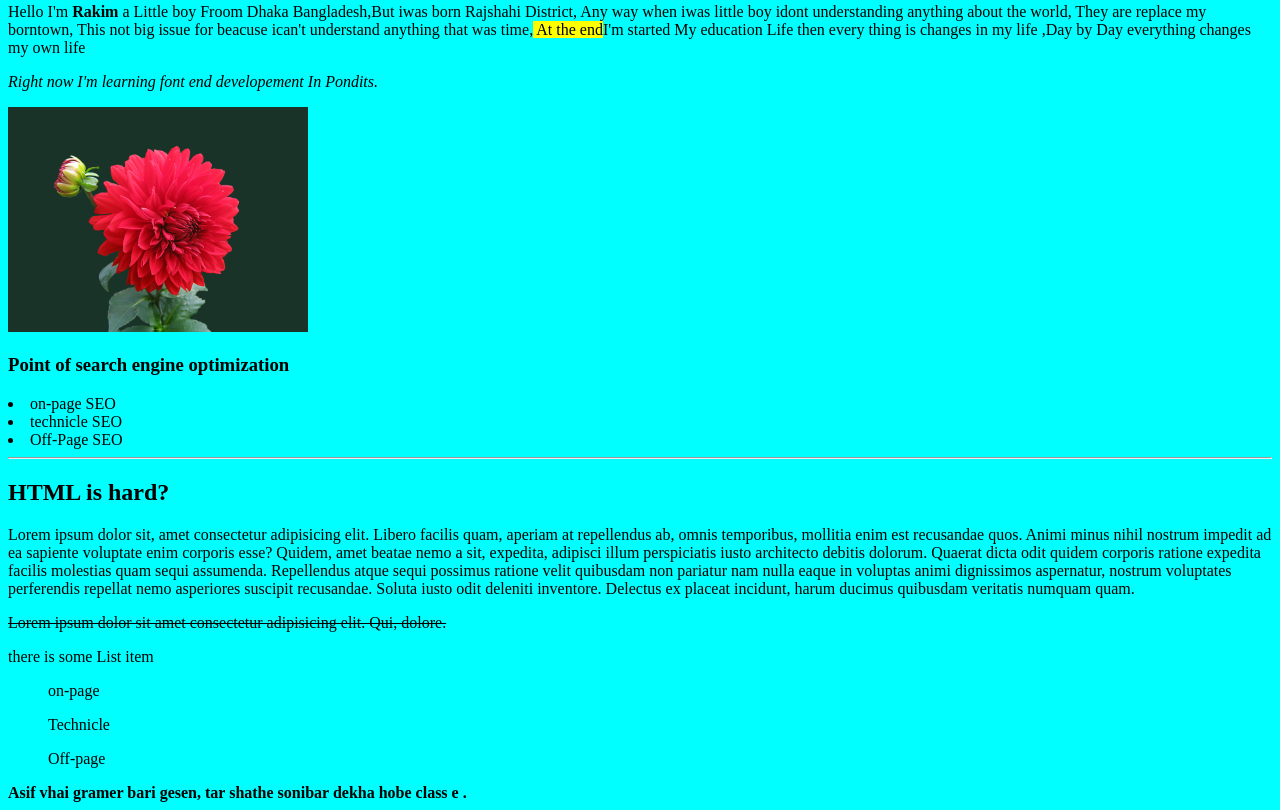
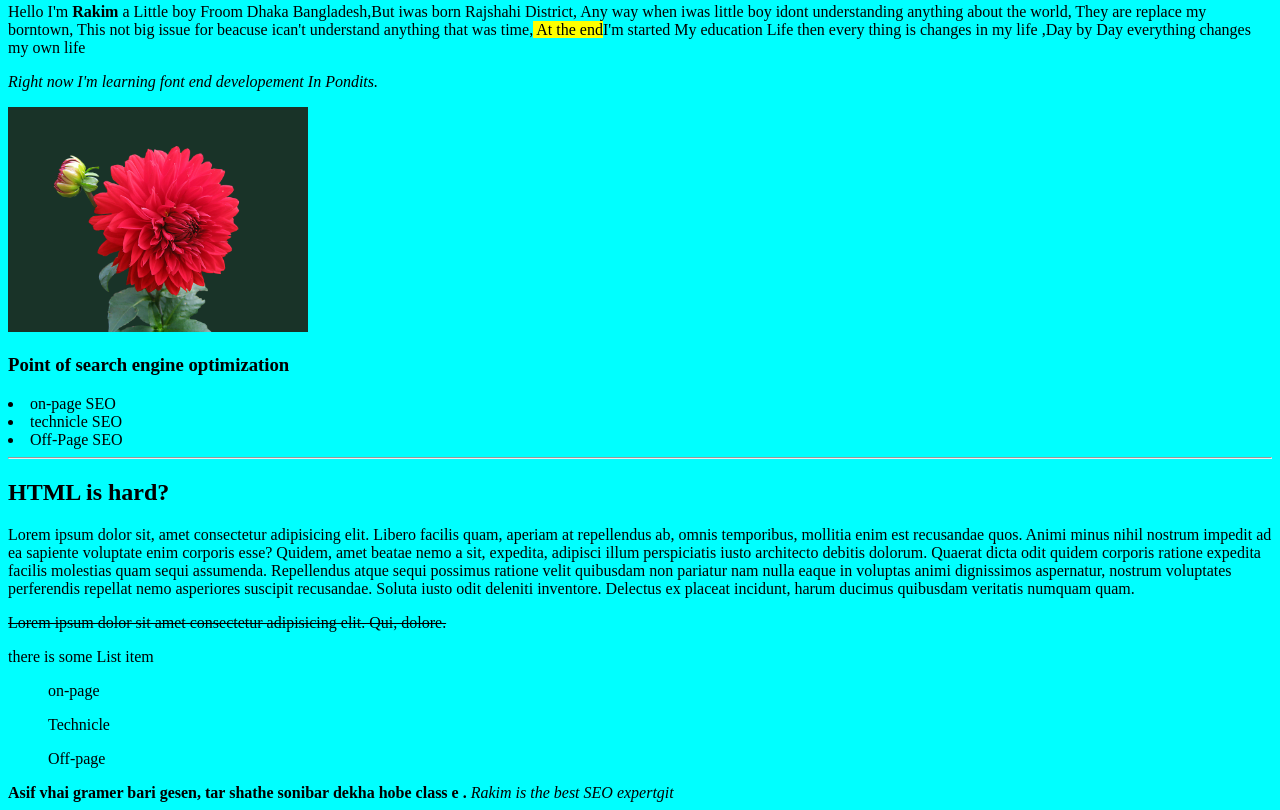
Before and after one commit to rakimali273/raakim-projects, a plain HTML site: page index.html in a window 1280 px wide. Shown: the part 434-1244 px from the top of the page. Drawn offline with Linux system fonts and the light colour scheme.

Commit message:
kisu add kori nai

```diff
--- a/index.html
+++ b/index.html
@@ -46,9 +46,6 @@
 <ul>Technicle</ul>
 <ul>Off-page</ul>
 <strong>Asif vhai gramer bari gesen, tar shathe sonibar dekha hobe class e .</strong>
-
-
-
-
+<em>Rakim is the best SEO expertgit</em>
 </body>
 </html>
```
